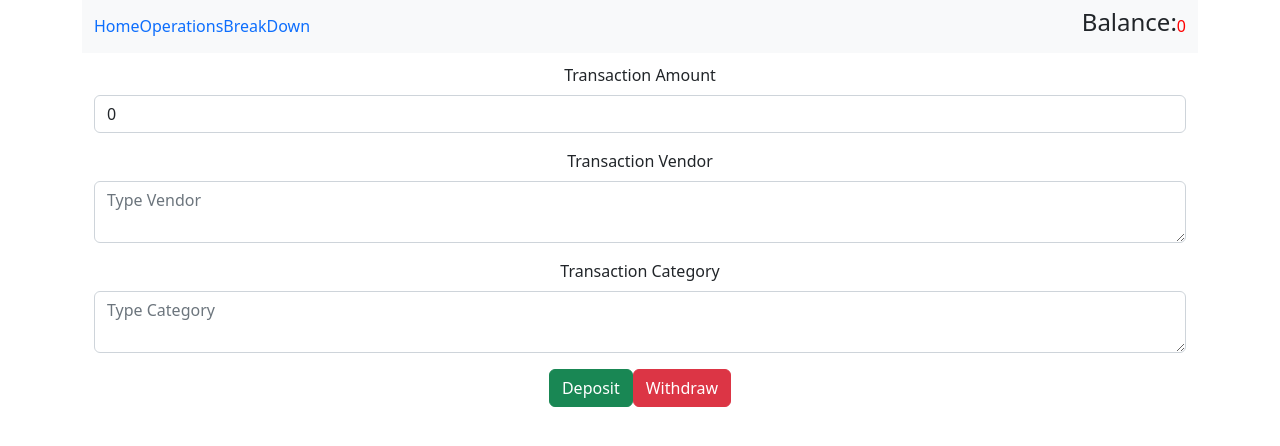
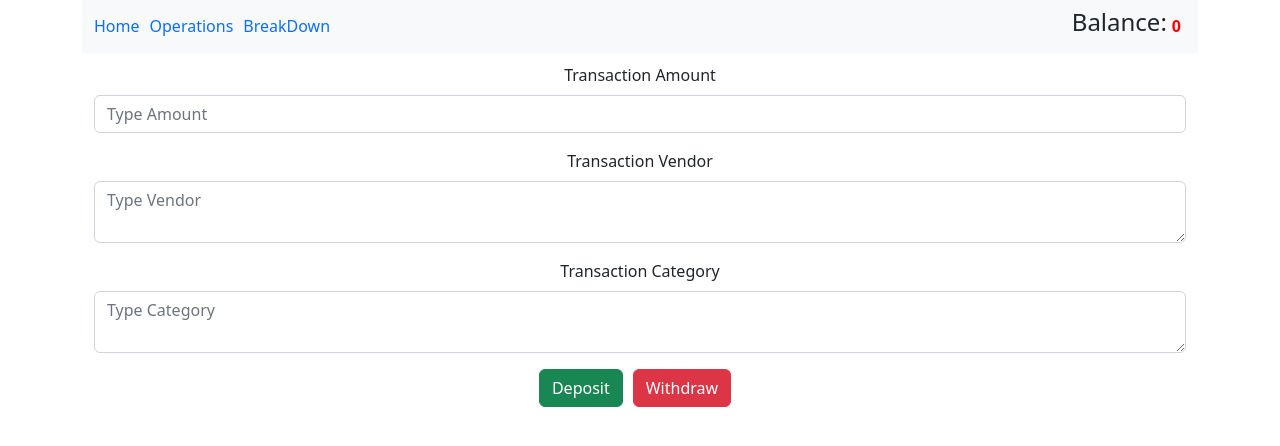
Before and after one commit to YaelNorman1/Bank-project, a React (Create React App) app in the folder frontend/: page /operations in a window 1280 px wide. Shown: the top 446 px of the page. Built offline with nearby package versions, Linux system fonts and the light colour scheme; no server answers; the HTML template or start-up script is replaced by a standard one.

Commit message:
adding some design

```diff
--- a/frontend/src/App.js
+++ b/frontend/src/App.js
@@ -1,10 +1,10 @@
 import './App.css';
-import React, { Component, useState }  from "react";
+import React, { useState }  from "react";
 import { BrowserRouter as Router, Route } from 'react-router-dom';
 import Navbar from "./components/Navbar/Navbar";
 import Landing from './components/Landing';
 import 'bootstrap/dist/css/bootstrap.min.css';
-import Operations from './components/Operations';
+import Operations from './components/Operations/Operations';
 import ApiCall from '../src/apiModel/apiEndPoints'
 import BreakDown from './components/BreakDown';
 
--- a/frontend/src/components/BreakDown.js
+++ b/frontend/src/components/BreakDown.js
@@ -1,5 +1,5 @@
 import { useEffect, useState } from "react"
-import { Container } from "react-bootstrap"
+import { Card, Container, Row } from "react-bootstrap"
 import ApiCall from '../apiModel/apiEndPoints'
 
 const api= new ApiCall();
@@ -19,7 +19,12 @@ export default function BreakDown() {
         <Container>
             {categories.map((category, index) => {
                 return(
-                <div key={index}>{category["category"]} : {category["amount"]}</div>)
+                  <Row>
+                    <Card key={index}>
+                        <Card.Header>{category["category"]} : {category["amount"]}</Card.Header>
+                    </Card>
+                </Row>
+                )
             })}
         </Container>
     )
--- a/frontend/src/components/Landing.js
+++ b/frontend/src/components/Landing.js
@@ -1,6 +1,5 @@
 import { useEffect, useState } from "react"
 import Transaction from "./Transaction"
-// import axios from 'axios'
 import ApiCall from '../apiModel/apiEndPoints'
 
 const api= new ApiCall();
--- a/frontend/src/components/Money/Money.css
+++ b/frontend/src/components/Money/Money.css
@@ -1,3 +1,8 @@
+span {
+    font-weight: bold;
+    margin: 5px;
+}
+
 .plus {
     color: green;
 }
--- a/frontend/src/components/Navbar/Navbar.css
+++ b/frontend/src/components/Navbar/Navbar.css
@@ -15,3 +15,8 @@
 .spaces{
     margin: 5px;
 }
+
+.link {
+    text-decoration: none;
+    margin-right: 10px;
+}
--- a/frontend/src/components/Navbar/Navbar.js
+++ b/frontend/src/components/Navbar/Navbar.js
@@ -1,14 +1,10 @@
-// import React, { useState } from 'react'
 import Container from 'react-bootstrap/Container';
 import {Navbar as BootstrapNavbar , Nav}  from 'react-bootstrap';
 import { Link } from 'react-router-dom'
-import { useEffect, useState } from "react"
-import axios from 'axios'
-import './Navbar.css'
+import { useEffect } from "react"
+import '../Navbar/Navbar.css'
 import Money from '../Money/Money';
-// import ApiCall from '../../apiModel/apiEndPoints'
 
-// const api= new ApiCall();
 
 export default function Navbar(props) {
 
@@ -22,9 +18,9 @@ export default function Navbar(props) {
       <Container>
         <BootstrapNavbar.Collapse id="basic-navbar-nav">
           <Nav className="me-auto">
-            <Link to ="/" style={{textDecoration: 'none'}}>Home</Link>
-            <Link to= "/operations" style={{textDecoration: 'none'}}>Operations</Link>
-            <Link to= "/breakdown" style={{textDecoration: 'none'}}>BreakDown</Link>
+            <Link to ="/" className='link' >Home</Link>
+            <Link to= "/operations" className='link' >Operations</Link>
+            <Link to= "/breakdown" className='link' >BreakDown</Link>
           </Nav>
             <h4 className="balance ms-auto mr-10">Balance:</h4>
             <Money amount= {props.balance}/>
--- /dev/null
+++ b/frontend/src/components/Operations/Operations.css
@@ -0,0 +1,3 @@
+.button {
+    margin-right: 10px;
+}
--- a/frontend/src/components/Operations.js
+++ b/frontend/src/components/Operations/Operations.js
@@ -1,12 +1,12 @@
 import React, { useState } from 'react';
 import { Button, Container, Form } from 'react-bootstrap';
-import ApiCall from '../apiModel/apiEndPoints'
-// import axios from 'axios';
+import ApiCall from '../../apiModel/apiEndPoints'
+import '../Operations/Operations.css'
 
 const api= new ApiCall();
 
 export default function Operations(props) {
-    const [inputs, setInputs]= useState({amount: 0, vendor: "", category: ""});
+    const [inputs, setInputs]= useState({amount: "", vendor: "", category: ""});
 
     const handleInput= (event) => {
         const newInputValue={...inputs}
@@ -27,7 +27,7 @@ export default function Operations(props) {
         };
         api.callPostTransaction(newTransaction)
         .then((res)=>{
-            setInputs({amount:0,vendor:"",category:""});
+            setInputs({amount:"",vendor:"",category:""});
             props.updateBalance();
         })
         .catch((error) => {
@@ -51,8 +51,8 @@ export default function Operations(props) {
                     <Form.Label>Transaction Category</Form.Label>
                     <Form.Control as="textarea" name="category" placeholder="Type Category" value={inputs.category} onChange={handleInput}/>
                 </Form.Group>
-                <Button variant="success" name="deposit" onClick={saveTransaction}>Deposit</Button>
-                <Button variant="danger" name="withdraw" onClick={saveTransaction}>Withdraw</Button>
+                <Button variant="success" className='button' name="deposit" onClick={saveTransaction}>Deposit</Button>
+                <Button variant="danger" className='button' name="withdraw" onClick={saveTransaction}>Withdraw</Button>
             </Form>
         </Container>
 
--- a/frontend/src/components/Transaction.js
+++ b/frontend/src/components/Transaction.js
@@ -4,7 +4,6 @@ import Money from "./Money/Money"
 
 
 export default function Transaction(props) {
-
 
     return (
       <Row>
```
